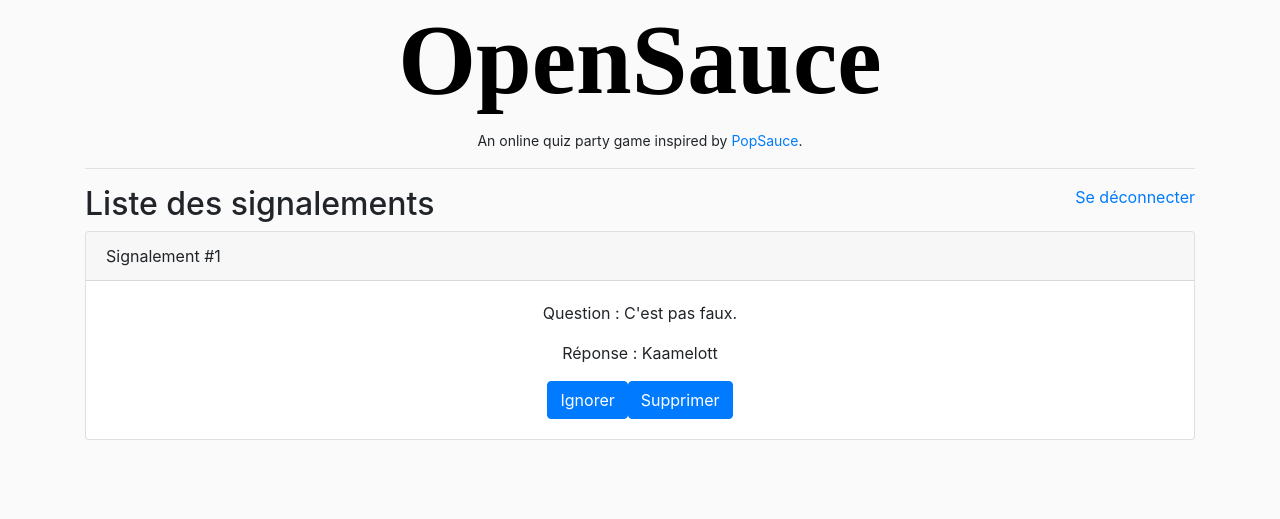
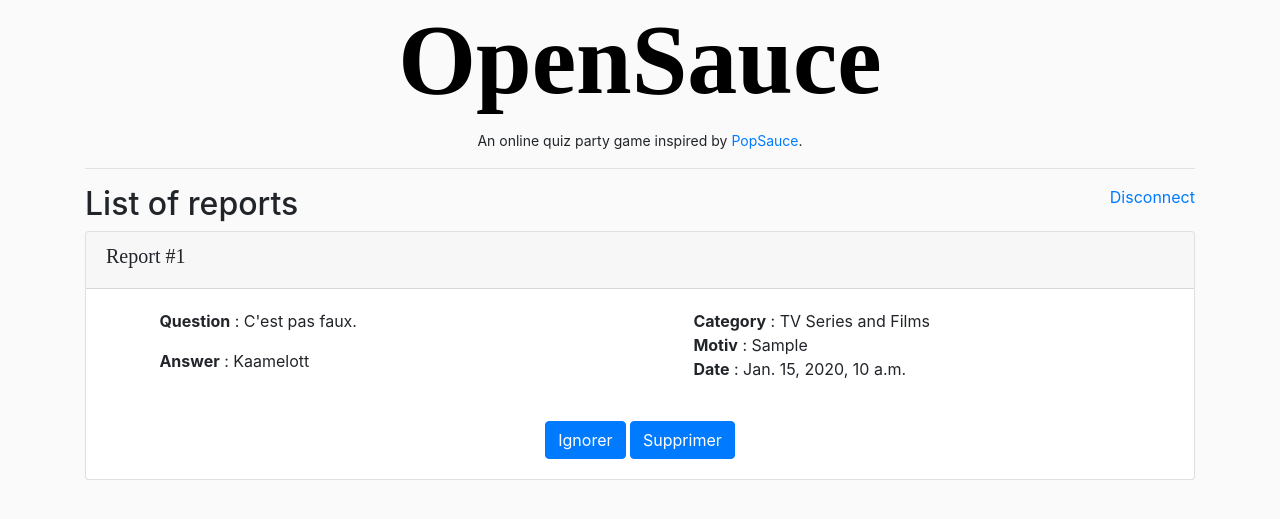
Before and after one commit to opensauceproject/OpenSauce, a Django app: page /reports/ in a window 1280 px wide. Shown: the top 519 px of the page. Run offline with Django 3.2, Linux system fonts and the light colour scheme; a user stored in the database is signed in; data comes from the database, SQL or seed files in the repository; tables that the repository leaves empty hold one stand-in row (values such as "Sample post"); parts of the project's set-up code (start-up, migrations or seed data) failed here and were passed over; some libraries are stand-ins or nearby versions; some web fonts are replaced.

Commit message:
Improve visual and add information

```diff
--- a/opensauceapp/templates/opensauceapp/reports.html
+++ b/opensauceapp/templates/opensauceapp/reports.html
@@ -15,38 +15,54 @@
 	{% include 'opensauceapp/title.html' %}
 	<div>
 		<div class="d-flex">
-			<p class="h2 opensauce">Liste des signalements</p>
-			<a class="ml-auto" href="{% url 'logout' %}">Se déconnecter</a>
+			<p class="h2 opensauce">List of reports</p>
+			<a class="ml-auto" href="{% url 'logout' %}">Disconnect</a>
 		</div>
 
 		{% csrf_token %}
+
 		{% for report in sauce_reports %}
 		<div id="report_card_{{ report.id }}" class="card">
 			<div class="card-header">
-				Signalement #{{ report.id }}
+				<h5>Report #{{ report.id }}</h5>
 			</div>
 			<div class="card-body">
-				<div class="card-text">
+				<div class="flex_container card-text">
 
-					{% if report.sauce.media_type == QUOTE %}
+					<div class="flex_right">
+						<p>
+							<b>Category</b> : {{ report.sauce.sauce_category.name }}<br>
+							<b>Motiv</b> : {{ report.additional_informations }}<br>
+							<b>Date</b> : {{ report.date }}
+						</p>
+						<center></center>
+					</div>
+
+					<div class="flex_left">
+						{% if report.sauce.media_type == QUOTE %}
+							<p><b>Question</b> : {{ report.sauce.question }}</p>
+						{% else %}
+							<div id="question_image" class="w-100" style="background-image: url('{{report.sauce.question}}')"></div>
+						{% endif %}
+						<p><b>Answer</b> : {{ report.sauce.answer }}</p>
+					</div>
+
+				</div>
+
+				<div class="d_flex">
+					<br>
 					<center>
-						<p>Question : {{ report.sauce.question }}</p>
-					</center>
-					{% else %}
-					<div id="question_image" class="w-100" style="background-image: url('{{report.sauce.question}}')"></div>
-					{% endif %}
-
-					<center>
-						<p>Réponse : {{ report.sauce.answer }}</p>
+						<button type="button" value="{{ report.id }}" class="btn btn-primary ignore_button">Ignorer</button>
+						<button type="button" value="{{ report.id }}" class="ml-auto btn btn-primary delete_button">Supprimer</button>
 					</center>
 				</div>
 
-				<center>
-					<button type="button" value="{{ report.id }}" class="btn btn-primary ignore_button">Ignorer</a>
-						<button type="button" value="{{ report.id }}" class="btn btn-primary delete_button">Supprimer</a>
-				</center>
 			</div>
 		</div>
+		{% empty %}
+		<br>
+		<br>
+		<center><h3>No reports have been emitted</h3><center>
 		{% endfor %}
 	</div>
 </div>
```
